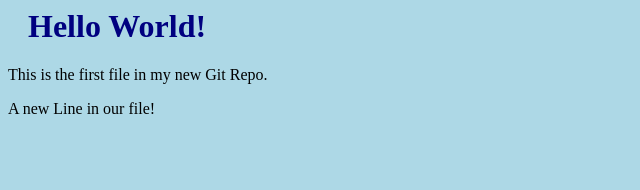
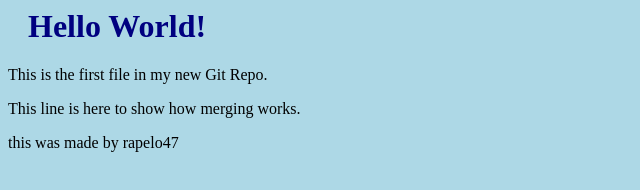
Before and after one commit to eyongrene211/hello-world, a plain HTML site: page index.html in a window 1280 px wide. Shown: the whole page, without its empty margins (0-640 px from the left). Drawn offline with Linux system fonts and the light colour scheme.

Commit message:
updated index.html with test fix

```diff
--- a/index.html
+++ b/index.html
@@ -8,7 +8,7 @@
 
 <h1> Hello World!</h1>
 <p> This is the first file in my new Git Repo.</p>
-<p> A new Line in our file!</p>
-
+<p> This line is here to show how merging works.</p>
+<p> this was made by rapelo47</p>
 </body>
  </html>
```
